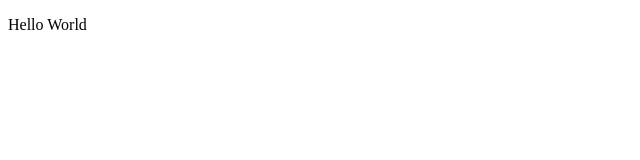
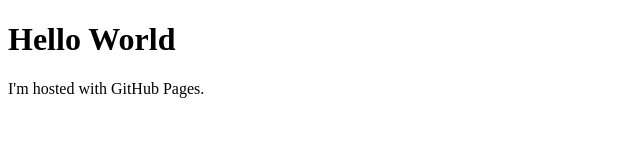
Before and after one commit to mariliacmachado/mariliacmachado.github.io, a plain HTML site: page index.html in a window 1280 px wide. Shown: the whole page, without its empty margins (0-640 px from the left). Drawn offline with Linux system fonts and the light colour scheme.

Commit message:
Update index.html

```diff
--- a/index.html
+++ b/index.html
@@ -1,4 +1,7 @@
 <!DOCTYPE html>
 <html>
-<p> Hello World </p>
+<body>
+<h1>Hello World</h1>
+<p>I'm hosted with GitHub Pages.</p>
+</body>
 </html>
```
